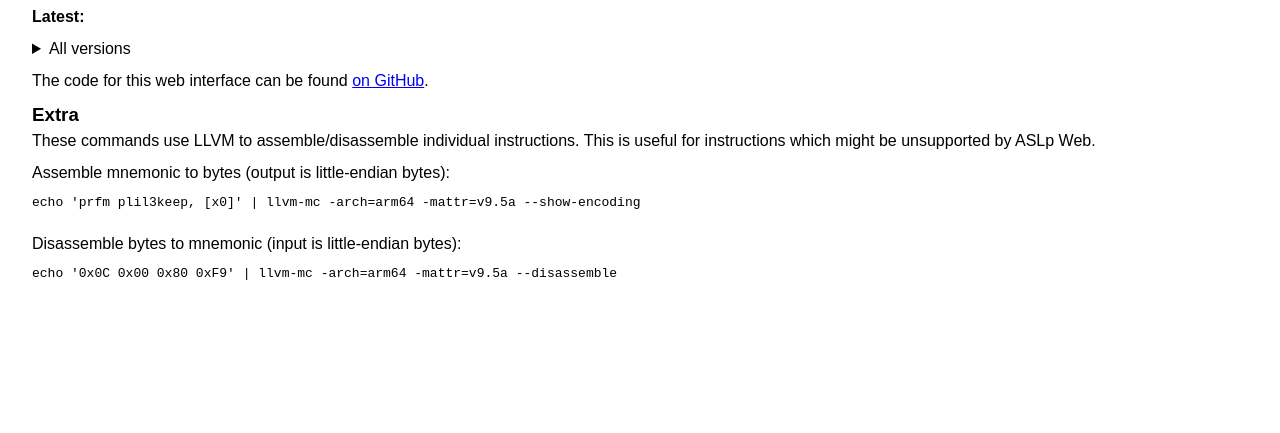
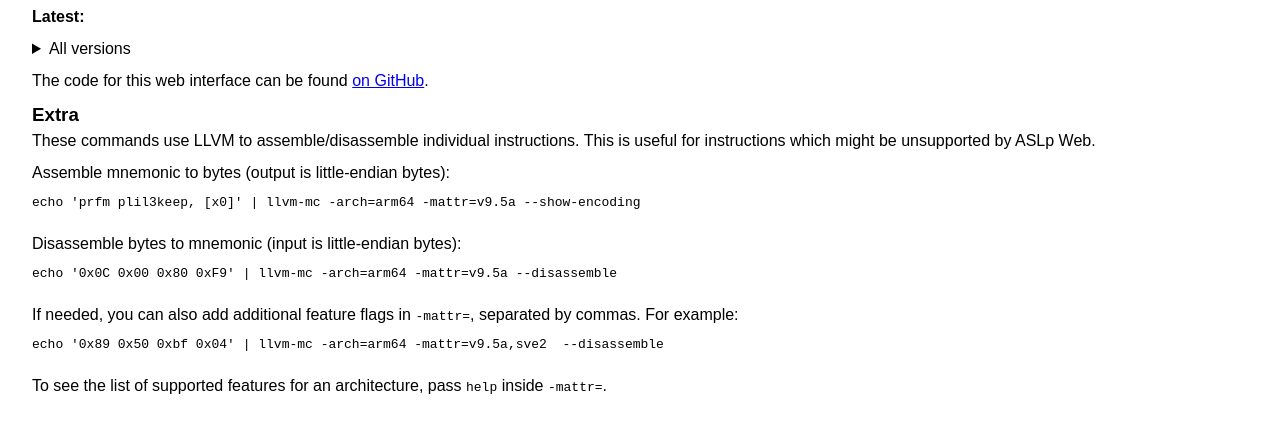
Before and after one commit to katrinafyi/aslp-web, a plain HTML site: page index.html in a window 1280 px wide. Shown: the part 107-540 px from the top of the page. Drawn offline with Linux system fonts and the light colour scheme.

Commit message:
add note about mattrs

```diff
--- a/index.html
+++ b/index.html
@@ -77,5 +77,15 @@ echo 'prfm plil3keep, [x0]' | llvm-mc -arch=arm64 -mattr=v9.5a --show-encoding
     <pre>
 echo '0x0C 0x00 0x80 0xF9' | llvm-mc -arch=arm64 -mattr=v9.5a --disassemble
     </pre>
+
+    <p>
+    If needed, you can also add additional feature flags in <code>-mattr=</code>, separated by commas. For example:
+    </p>
+    <pre>
+echo '0x89 0x50 0xbf 0x04' | llvm-mc -arch=arm64 -mattr=v9.5a,sve2  --disassemble
+    </pre>
+    <p>
+    To see the list of supported features for an architecture, pass <code>help</code> inside <code>-mattr=</code>.
+    </p>
   </body>
 </html>
```
